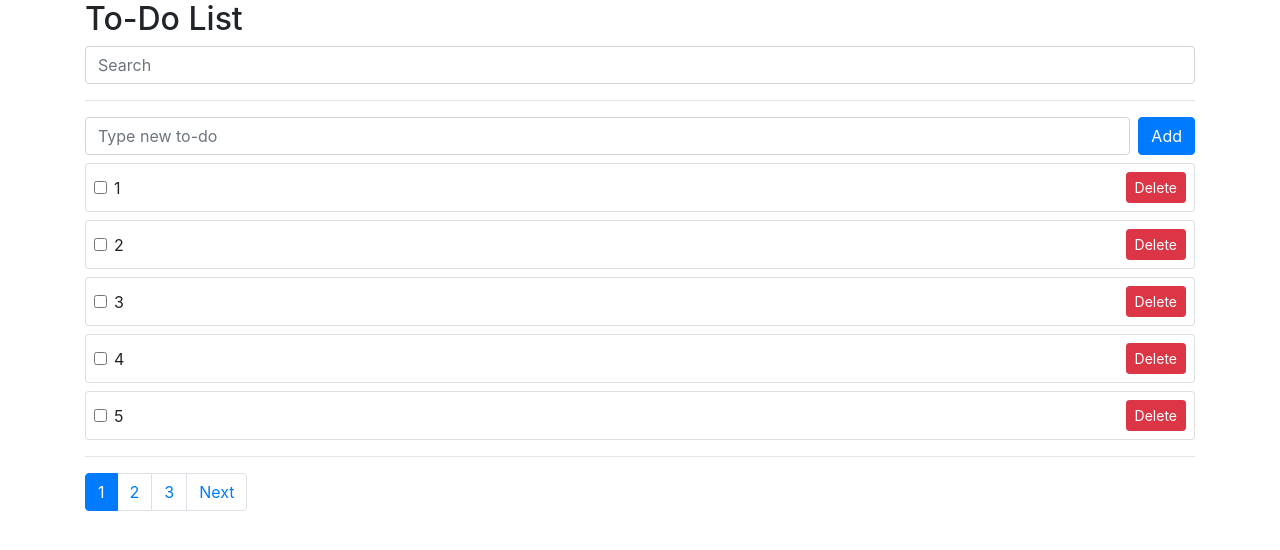
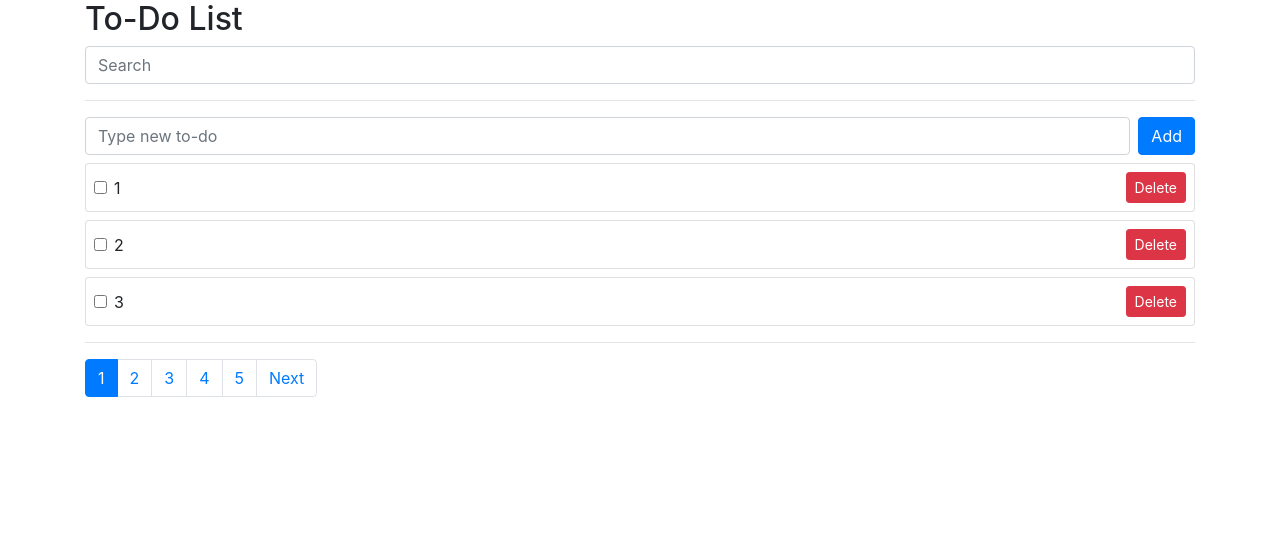
Before and after one commit to haejin-park/basic, a Vue app: page / in a window 1280 px wide. Shown: the top 550 px of the page. Built offline with nearby package versions, Linux system fonts and the light colour scheme; data requests are answered from the project's data file.

Commit message:
watchEffect

```diff
--- a/src/App.vue
+++ b/src/App.vue
@@ -50,7 +50,7 @@
 </template>
 
 <script>
-import {ref, computed} from 'vue';
+import {ref, computed, reactive, watchEffect} from 'vue';
 import TodoSimpleForm from './components/TodoSimpleForm.vue';
 import TodoList from './components/TodoList.vue';
 import axios from 'axios';
@@ -63,8 +63,25 @@ export default {
     const todos = ref([]);
     const error = ref('');
     const numberOfTodos = ref(0);
-    const limit = 5;
+    let limit = 5;
+    // const limit = 5;
     const currentPage = ref(1);
+
+    // watchEffect(() => {
+    //   console.log(currentPage.value);
+    //   console.log(numberOfTodos.value);
+    // });
+    const a = reactive({
+      b: 1
+    });
+    watchEffect(() => {
+      console.log(a.b);
+    });
+    a.b = 4;
+    watchEffect(() => {
+      console.log(limit);
+    });
+    limit = 3;
     const numberOfPages = computed(() => {
       return Math.ceil(numberOfTodos.value/limit);
     });
--- a/src/components/TodoList.vue
+++ b/src/components/TodoList.vue
@@ -32,6 +32,7 @@
 </template>
 
 <script>
+import { watchEffect } from 'vue';
 export default {
   props: {
       todos : {
@@ -41,6 +42,9 @@ export default {
   },
   emits: ['toggle-todo', 'delete-todo'],
   setup (props, {emit}) {
+    watchEffect(() => {
+      console.log(props.todos.length);
+    });
     const toggleTodo = (index) => {
         emit('toggle-todo', index);
     }
```
Lines whose indentation alone changed are shown as unchanged.
